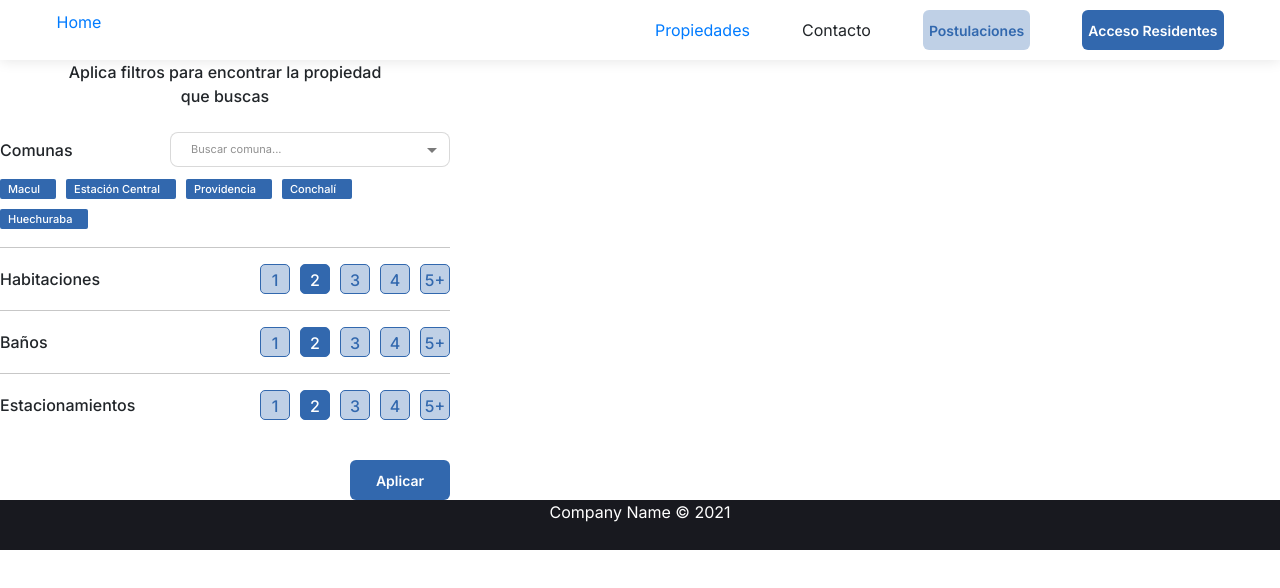
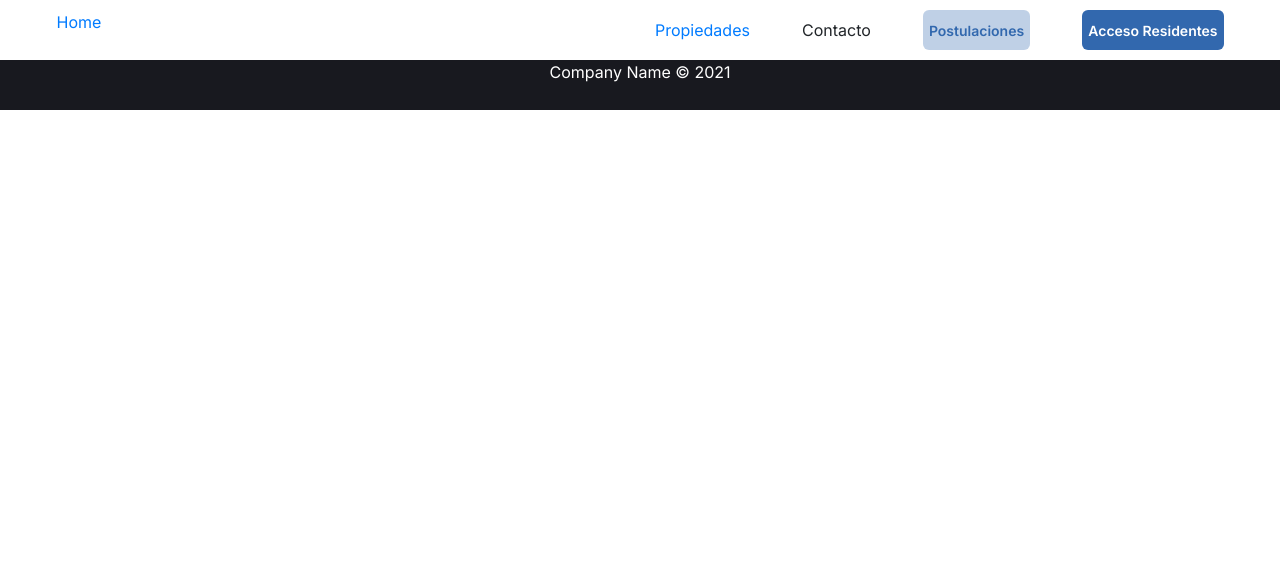
Before and after one commit to alexisByron/web_app, a React (Create React App) app: page /filter in a window 1280 px wide. Shown: the top 588 px of the page. Built offline with nearby package versions, Linux system fonts and the light colour scheme.

Commit message:
se quita ruta de pruebas que mostraba los filtros

```diff
--- a/src/App.tsx
+++ b/src/App.tsx
@@ -18,7 +18,6 @@ function App() {
           </Route>
           <Route exact path="/ListAparment/:comuna/:rooms/:bathrooms" component={ListAparments}></Route>
           <Route exact path="/AparmentDetail" component={AparmentDetail}></Route>
-          <Route exact path="/filter" component={Filter}></Route>
         </Switch>
       </Layout>
     </BrowserRouter>
```
